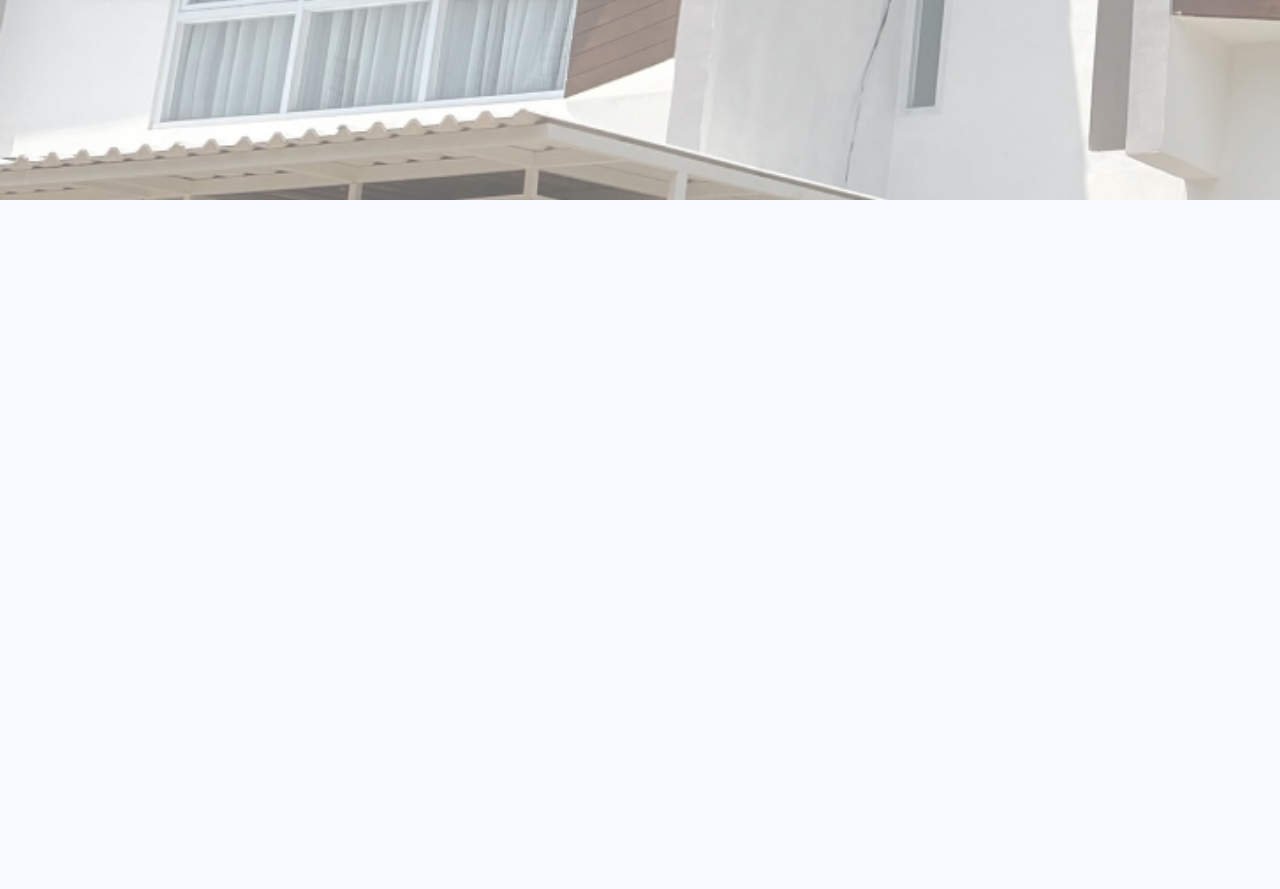
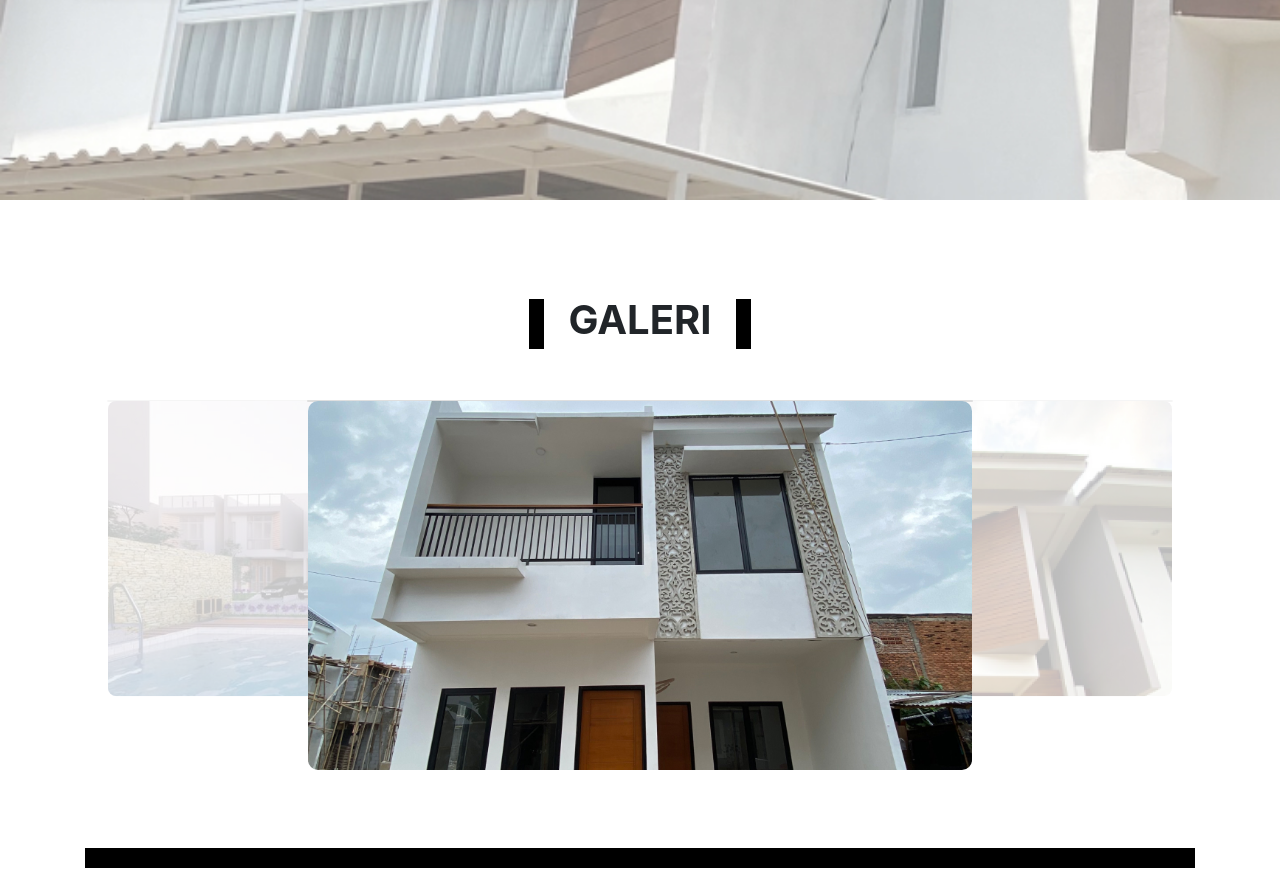
Before and after one commit to Fadil3/test-mb, a PHP site: page / in a window 1280 px wide. Shown: the part 1017-1906 px from the top of the page. Before the commit the page ends 1217 px from the top, so only its background shows below. Run offline with PHP 8.4, Linux system fonts and the light colour scheme.

Commit message:
konten 2
galeri dan link video

```diff
--- a/index.html
+++ b/index.html
@@ -48,8 +48,131 @@
             </div>
         </div>
     </section>
+    <!--Akhir Konten 1-->
 
-    <!--Akhir Konten 1-->
+    <!--Konten 2-->
+    <section>
+        <div class="container">
+            <div class="row">
+                <div class="col">
+
+                    <div class="d-flex justify-content-center align-items-center mt-5">
+                        <div class="kotak1"></div>
+                        <h1 class="font-weight-bold p-4 py-5">GALERI</h1>
+                        <div class="kotak1"></div>
+                    </div>
+
+                    <div style="position: relative;">
+                        <!-- Carousel -->
+                        <!-- <div id="carouselExampleIndicators" class="carousel slide" data-ride="carousel">
+                            <ol class="carousel-indicators">
+                                <li data-target="#carouselExampleIndicators" data-slide-to="0" class="active"></li>
+                                <li data-target="#carouselExampleIndicators" data-slide-to="1"></li>
+                                <li data-target="#carouselExampleIndicators" data-slide-to="2"></li>
+                            </ol>
+                            <div class="carousel-inner">
+                                <div class="carousel-item active">
+                                <img src="assets/image/carousel1.jpg" class="d-block w-100" alt="...">
+                                </div>
+                                <div class="carousel-item">
+                                <img src="assets/image/carousel2.jpg" class="d-block w-100" alt="...">
+                                </div>
+                                <div class="carousel-item">
+                                <img src="assets/image/carousel3.jpg" class="d-block w-100" alt="...">
+                                </div>
+                            </div>
+                            <button class="carousel-control-prev" type="button" data-target="#carouselExampleIndicators" data-slide="prev">
+                                <span class="carousel-control-prev-icon" aria-hidden="true"></span>
+                                <span class="sr-only">Previous</span>
+                            </button>
+                            <button class="carousel-control-next" type="button" data-target="#carouselExampleIndicators" data-slide="next">
+                                <span class="carousel-control-next-icon" aria-hidden="true"></span>
+                                <span class="sr-only">Next</span>
+                            </button>
+                        </div> -->
+                        <!--Akhir Carousel -->
+
+                        <!-- Carousel -->
+                        <input type="radio" name="slider" id="item-1" checked>
+                        <input type="radio" name="slider" id="item-2">
+                        <input type="radio" name="slider" id="item-3">
+                        <div class="cards">
+                            <label class="card" for="item-1" id="song-1">
+                            <img class="foto" src="assets/image/carousel1.jpg" alt="song">
+                            </label>
+                            <label class="card" for="item-2" id="song-2">
+                            <img class="foto" src="assets/image/carousel2.jpg" alt="song">
+                            </label>
+                            <label class="card" for="item-3" id="song-3">
+                            <img class="foto" src="assets/image/carousel3.jpg" alt="song">
+                            </label>
+                        </div>
+                        <!--Akhir Carousel -->
+                    </div>
+
+                    <div class="spasi"></div>
+
+                    <div class="d-flex justify-content-center mt-5">
+                        <div class="kotak2"></div>
+                    </div>
+                </div>
+            </div>
+            <div class="row justify-content-center mt-4">
+                <div class="col-lg-3 col-md-3 mb-4">
+                    <iframe
+                    src="https://www.youtube.com/embed/bnBsBRRA93A"
+                    width="100%"
+                    height="150"
+                    frameborder="0"
+                    allowfullscreen
+                    class="bisnis"
+                    ></iframe>
+                </div>
+                <div class="col-lg-3 col-md-3 mb-4">
+                    <iframe
+                    src="https://www.youtube.com/embed/Z-Il0vxzTQk"
+                    width="100%"
+                    height="150"
+                    frameborder="0"
+                    allowfullscreen
+                    class="bisnis"
+                    ></iframe>
+                </div>
+                <div class="col-lg-3 col-md-3 mb-4">
+                    <iframe
+                    src="https://www.youtube.com/embed/reQhUwYMDQ4"
+                    width="100%"
+                    height="150"
+                    frameborder="0"
+                    allowfullscreen
+                    class="bisnis"
+                    ></iframe>
+                </div>
+                <div class="col-lg-3 col-md-3 mb-4">
+                    <iframe
+                    src="https://www.youtube.com/embed/7PeznlVg_o4"
+                    width="100%"
+                    height="150"
+                    frameborder="0"
+                    allowfullscreen
+                    class="bisnis"
+                    ></iframe>
+                </div>
+                <div class="col d-flex justify-content-center">
+                    <div class="kotak3"></div>
+                </div>
+                <div class="col d-flex justify-content-center">
+                    <button type="button" class="btn btn-success my-5">
+                        <svg xmlns="http://www.w3.org/2000/svg" width="16" height="16" fill="currentColor" class="bi bi-whatsapp" viewBox="0 0 16 16">
+                            <path d="M13.601 2.326A7.854 7.854 0 0 0 7.994 0C3.627 0 .068 3.558.064 7.926c0 1.399.366 2.76 1.057 3.965L0 16l4.204-1.102a7.933 7.933 0 0 0 3.79.965h.004c4.368 0 7.926-3.558 7.93-7.93A7.898 7.898 0 0 0 13.6 2.326zM7.994 14.521a6.573 6.573 0 0 1-3.356-.92l-.24-.144-2.494.654.666-2.433-.156-.251a6.56 6.56 0 0 1-1.007-3.505c0-3.626 2.957-6.584 6.591-6.584a6.56 6.56 0 0 1 4.66 1.931 6.557 6.557 0 0 1 1.928 4.66c-.004 3.639-2.961 6.592-6.592 6.592zm3.615-4.934c-.197-.099-1.17-.578-1.353-.646-.182-.065-.315-.099-.445.099-.133.197-.513.646-.627.775-.114.133-.232.148-.43.05-.197-.1-.836-.308-1.592-.985-.59-.525-.985-1.175-1.103-1.372-.114-.198-.011-.304.088-.403.087-.088.197-.232.296-.346.1-.114.133-.198.198-.33.065-.134.034-.248-.015-.347-.05-.099-.445-1.076-.612-1.47-.16-.389-.323-.335-.445-.34-.114-.007-.247-.007-.38-.007a.729.729 0 0 0-.529.247c-.182.198-.691.677-.691 1.654 0 .977.71 1.916.81 2.049.098.133 1.394 2.132 3.383 2.992.47.205.84.326 1.129.418.475.152.904.129 1.246.08.38-.058 1.171-.48 1.338-.943.164-.464.164-.86.114-.943-.049-.084-.182-.133-.38-.232z"/>
+                        </svg>
+                        Miliki Sekarang
+                    </button>
+                </div>
+            </div>
+        </div>
+    </section>
+    <!--Akhir Konten 2-->
 
     <script src="https://cdn.jsdelivr.net/npm/jquery@3.5.1/dist/jquery.slim.min.js" integrity="sha384-DfXdz2htPH0lsSSs5nCTpuj/zy4C+OGpamoFVy38MVBnE+IbbVYUew+OrCXaRkfj" crossorigin="anonymous"></script>
     <script src="https://cdn.jsdelivr.net/npm/bootstrap@4.6.1/dist/js/bootstrap.bundle.min.js" integrity="sha384-fQybjgWLrvvRgtW6bFlB7jaZrFsaBXjsOMm/tB9LTS58ONXgqbR9W8oWht/amnpF" crossorigin="anonymous"></script>
--- a/style.css
+++ b/style.css
@@ -9,8 +9,81 @@
     background-size:cover;
 }
 
+.section-kontenDua{
+    background-image: url(assets/image/bg3.jpg);
+    padding-top: 250px;
+    min-height: 1217px;
+    background-size:cover;
+}
+
 .section-boxWhite{
     background-color: #fff;
     padding: 20px;
     box-shadow: 10px 10px 20px !important;
 }
+
+.kotak1{
+    height: 50px;
+    width: 15px;
+    background-color: black;
+}
+
+.kotak2{
+    /* position: relative; */
+    height: 20px;
+    width: 1300px;
+    background-color: black;
+}
+
+.kotak3{
+    /* position: absolute; */
+    height: 20px;
+    width: 1000px;
+    background-color: black;
+}
+
+.spasi{
+    height: 400px;
+}
+
+/* Carousel */
+.card {
+    position: absolute;
+    width: 60%;
+    height: 100%;
+    left: 0;
+    right: 0;
+    margin: auto;
+    transition: transform .4s ease;
+    cursor: pointer;
+}
+
+input[type=radio] {
+    display: none;
+}
+
+.foto {
+    width: 100%;
+    height: 500px;
+    border-radius: 10px;
+    object-fit: cover;
+}
+
+#item-1:checked ~ .cards #song-3, #item-2:checked ~ .cards #song-1, #item-3:checked ~ .cards #song-2 {
+    transform: translatex(-40%) scale(.8);
+    opacity: .4;
+    z-index: 0;
+}
+
+#item-1:checked ~ .cards #song-2, #item-2:checked ~ .cards #song-3, #item-3:checked ~ .cards #song-1 {
+    transform: translatex(40%) scale(.8);
+    opacity: .4;
+    z-index: 0;
+}
+
+#item-1:checked ~ .cards #song-1, #item-2:checked ~ .cards #song-2, #item-3:checked ~ .cards #song-3 {
+    transform: translatex(0) scale(1);
+    opacity: 1;
+    z-index: 1;
+}
+/* Carousel */
```
